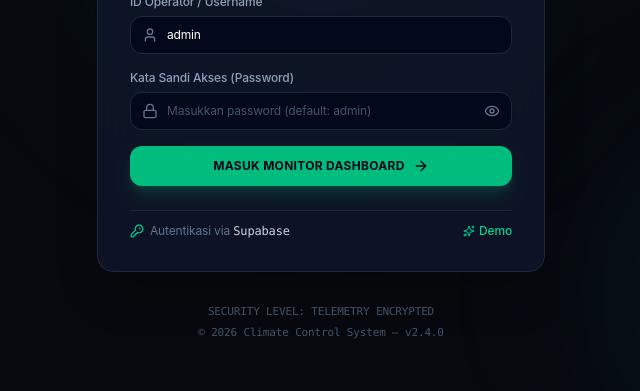
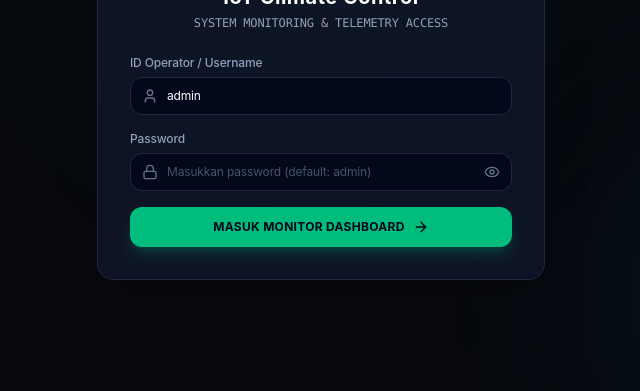
Before and after one commit to ExtTrace/dashboard-iot, a React (Vite) app: page / in a window 1280 px wide. Shown: the part 320-711 px from the top of the page, without its empty margins (319-959 px from the left). Built offline with nearby package versions, Linux system fonts and the light colour scheme; no server answers.

Commit message:
refactor: remove unused

```diff
--- a/src/pages/LoginPage.tsx
+++ b/src/pages/LoginPage.tsx
@@ -8,8 +8,6 @@ import {
   EyeOff,
   Activity,
   ArrowRight,
-  Sparkles,
-  KeyRound,
 } from 'lucide-react';
 
 interface LoginPageProps {
@@ -57,12 +55,6 @@ export const LoginPage: React.FC<LoginPageProps> = ({ onLoginSuccess }) => {
       setError(msg);
       setLoading(false);
     }
-  };
-
-  const handleQuickDemo = () => {
-    setUsername('admin');
-    setPassword('admin');
-    setError(null);
   };
 
   return (
@@ -118,7 +110,7 @@ export const LoginPage: React.FC<LoginPageProps> = ({ onLoginSuccess }) => {
 
           <div>
             <label className="block text-xs font-medium text-slate-400 mb-1.5">
-              Kata Sandi Akses (Password)
+              Password
             </label>
             <div className="relative">
               <div className="absolute inset-y-0 left-0 pl-3 flex items-center pointer-events-none text-slate-500">
@@ -163,29 +155,6 @@ export const LoginPage: React.FC<LoginPageProps> = ({ onLoginSuccess }) => {
             )}
           </button>
         </form>
-
-        {/* Quick Demo Access Bar */}
-        <div className="pt-3 border-t border-slate-800/80 flex items-center justify-between text-xs text-slate-500">
-          <div className="flex items-center space-x-1.5">
-            <KeyRound className="w-3.5 h-3.5 text-emerald-400" />
-            <span>Autentikasi via <code className="text-slate-300 font-mono">Supabase</code></span>
-          </div>
-
-          <button
-            type="button"
-            onClick={handleQuickDemo}
-            className="text-emerald-400 hover:underline font-medium flex items-center space-x-1 cursor-pointer"
-          >
-            <Sparkles className="w-3 h-3" />
-            <span>Demo</span>
-          </button>
-        </div>
-      </div>
-
-      {/* Footer System Status */}
-      <div className="mt-8 text-center text-[11px] text-slate-600 font-mono space-y-1">
-        <p>SECURITY LEVEL: TELEMETRY ENCRYPTED</p>
-        <p>© 2026 Climate Control System — v2.4.0</p>
       </div>
     </div>
   );
```
